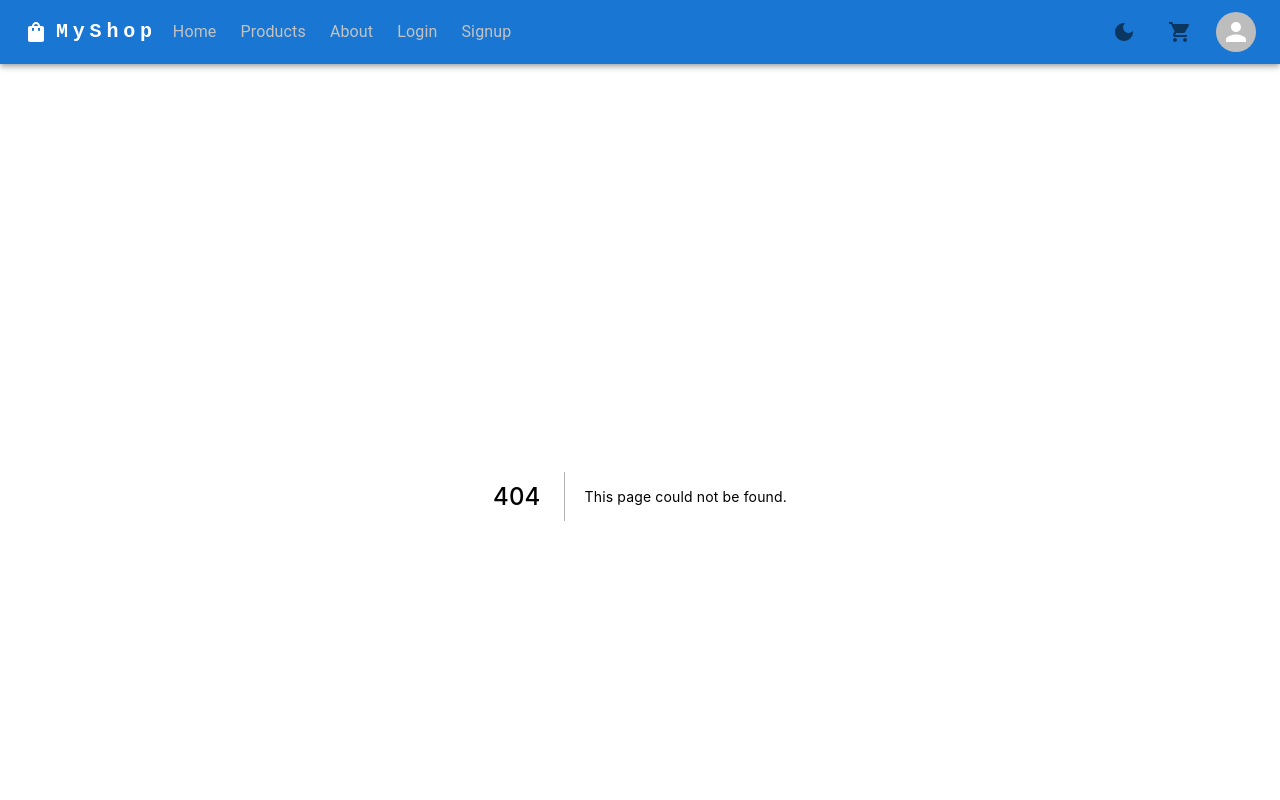
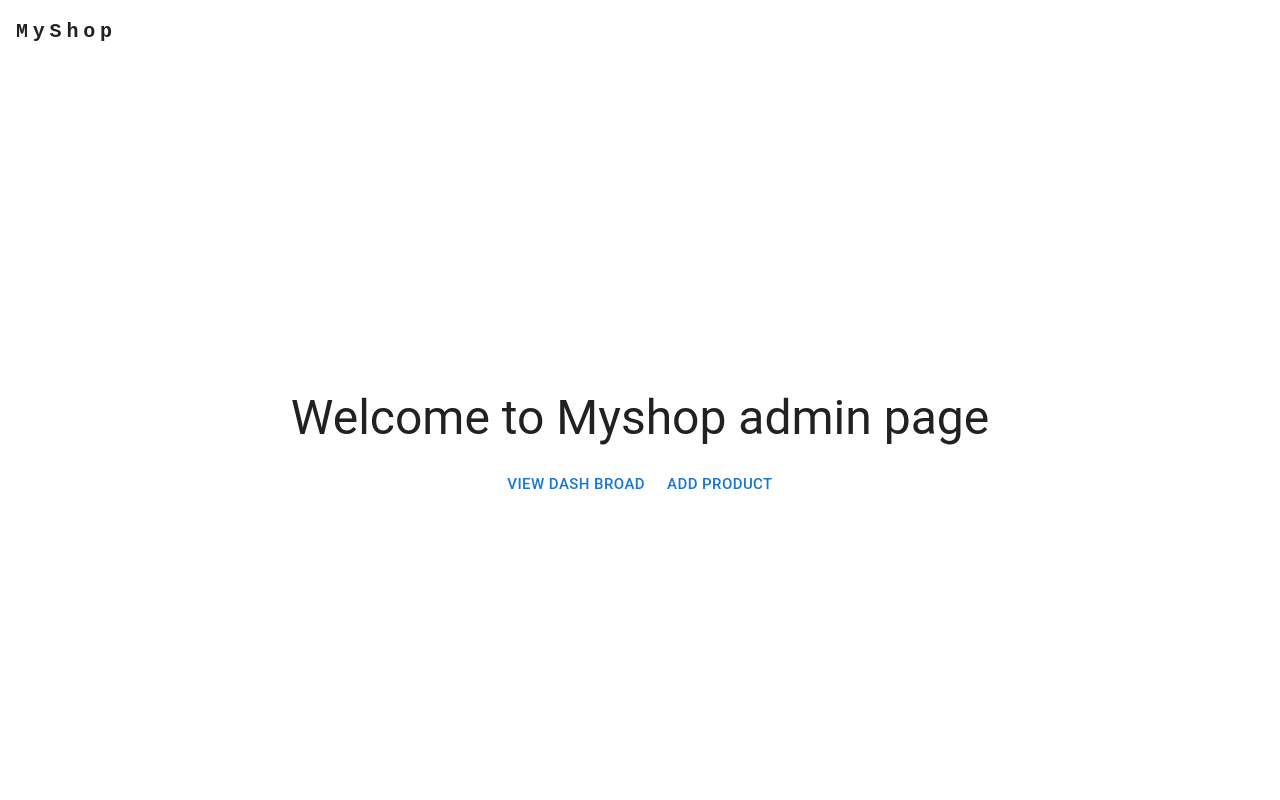
Before and after one commit to loctkaptech/my-shop-project4, a Next.js app: page /admin in a window 1280 px wide. Before the commit this address had no page. Shown: the top 800 px of the page. Built offline with nearby package versions, Linux system fonts and the light colour scheme.

Commit message:
Add admin page

```diff
--- /dev/null
+++ b/src/layouts/AdminLayout.js
@@ -0,0 +1,65 @@
+import { Typography } from '@mui/material';
+import { Box } from '@mui/system';
+import Link from 'components/Link';
+import React from 'react';
+
+const AdminLayout = ({ children }) => {
+  return (
+    <Box
+      sx={{
+        display: 'flex',
+        flexDirection: 'column',
+        minHeight: '100vh',
+        height: '100vh',
+      }}
+    >
+      <Box sx={{ p: 2 }}>
+        <Typography
+          variant='h6'
+          noWrap
+          component={Link}
+          href='/admin'
+          sx={{
+            mr: 2,
+            display: { xs: 'none', md: 'flex' },
+            fontFamily: 'monospace',
+            fontWeight: 700,
+            letterSpacing: '.3rem',
+            color: 'inherit',
+            textDecoration: 'none',
+          }}
+        >
+          MyShop
+        </Typography>
+      </Box>
+      <Box
+        sx={{
+          flex: 1,
+          pt: {
+            xs: 1,
+            sm: 2,
+            md: 3,
+            lg: 4,
+          },
+          px: {
+            xs: 1,
+            sm: 2,
+            md: 3,
+            lg: 4,
+            xl: 0,
+          },
+          width: {
+            xl: '1440px',
+          },
+          mx: {
+            xl: 'auto',
+          },
+        }}
+      >
+        {children}
+      </Box>
+    </Box>
+  );
+};
+
+export default AdminLayout;
--- a/src/pages/_app.js
+++ b/src/pages/_app.js
@@ -23,17 +23,23 @@ function MyApp({ Component, pageProps }) {
     setColorPreference(currentMode);
   };
 
+  const getLayout = Component.getLayout || ((page) => page);
+
   useEffect(() => {
     const modeColor = getColorPreference();
     setMode(modeColor);
   }, []);
 
-  return (
+  return getLayout(
     <ThemeProvider theme={theme}>
       <CssBaseline />
-      <MainLayout toggleTheme={toggleTheme} mode={mode}>
+      {Component.getLayout ? (
         <Component {...pageProps} />
-      </MainLayout>
+      ) : (
+        <MainLayout toggleTheme={toggleTheme} mode={mode}>
+          <Component {...pageProps} />
+        </MainLayout>
+      )}
     </ThemeProvider>
   );
 }
--- /dev/null
+++ b/src/pages/admin/index.js
@@ -0,0 +1,12 @@
+import AdminLayout from 'layouts/AdminLayout';
+import AdminTemplate from 'templates/admin';
+
+const Admin = () => {
+  return <AdminTemplate />;
+};
+
+Admin.getLayout = function getLayout(page) {
+  return <AdminLayout>{page}</AdminLayout>;
+};
+
+export default Admin;
--- /dev/null
+++ b/src/templates/admin/index.js
@@ -0,0 +1,35 @@
+import { Box, Button, Typography } from '@mui/material';
+import Link from 'components/Link';
+
+const AdminTemplate = () => {
+  return (
+    <Box
+      sx={{
+        height: '100%',
+        display: 'flex',
+        justifyContent: 'center',
+        alignItems: 'center',
+      }}
+    >
+      <Box>
+        <Typography align='center' variant='h3' gutterBottom>
+          Welcome to Myshop admin page
+        </Typography>
+        <Box sx={{ textAlign: 'center' }}>
+          <Button size='large'>
+            <Link style={{ color: 'inherit' }} href='/admin/dash-broad'>
+              View Dash broad
+            </Link>
+          </Button>
+          <Button size='large'>
+            <Link style={{ color: 'inherit' }} href='/admin/add-product'>
+              Add product
+            </Link>
+          </Button>
+        </Box>
+      </Box>
+    </Box>
+  );
+};
+
+export default AdminTemplate;
```
Also changed, not shown: src/pages/admin/add-product/index.js (added, +13 -0 lines), src/pages/admin/dash-broad/index.js (added, +12 -0 lines), src/templates/admin/add-product/index.js (added, +42 -0 lines), src/templates/admin/dash-broad/index.js (added, +8 -0 lines).
